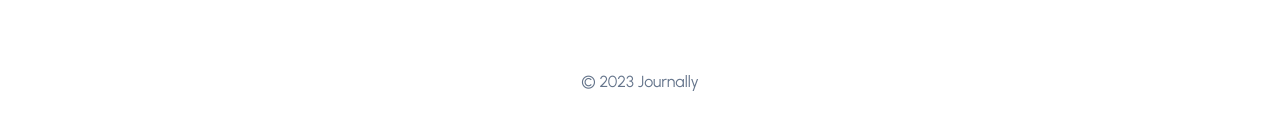
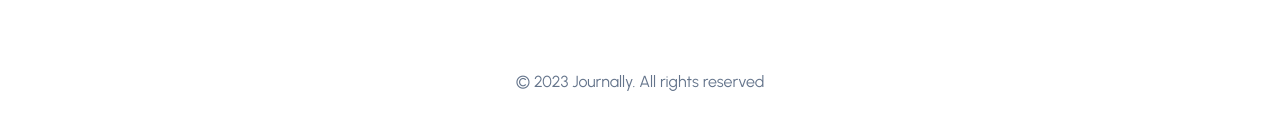
Before and after one commit to zenyyang/Journally, a Next.js app: page / in a window 1280 px wide. Shown: the part 2734-2864 px from the top of the page. Built offline with nearby package versions, Linux system fonts and the light colour scheme.

Commit message:
change footer

```diff
--- a/components/footer.tsx
+++ b/components/footer.tsx
@@ -38,7 +38,7 @@
         </div>
       </div>
       <div className="flex items-center justify-center mt-10 text-muted-foreground">
-        <p>&copy; 2023 Journally</p>
+        <p>&copy; 2023 Journally. All rights reserved</p>
       </div>
     </div>
   );
--- a/next.config.js
+++ b/next.config.js
@@ -1,4 +1,10 @@
 /** @type {import('next').NextConfig} */
-const nextConfig = {}
+const nextConfig = {
+  eslint: {
+    // Warning: This allows production builds to successfully complete even if
+    // your project has ESLint errors.
+    ignoreDuringBuilds: true,
+  },
+};
 
-module.exports = nextConfig
+module.exports = nextConfig;
```
